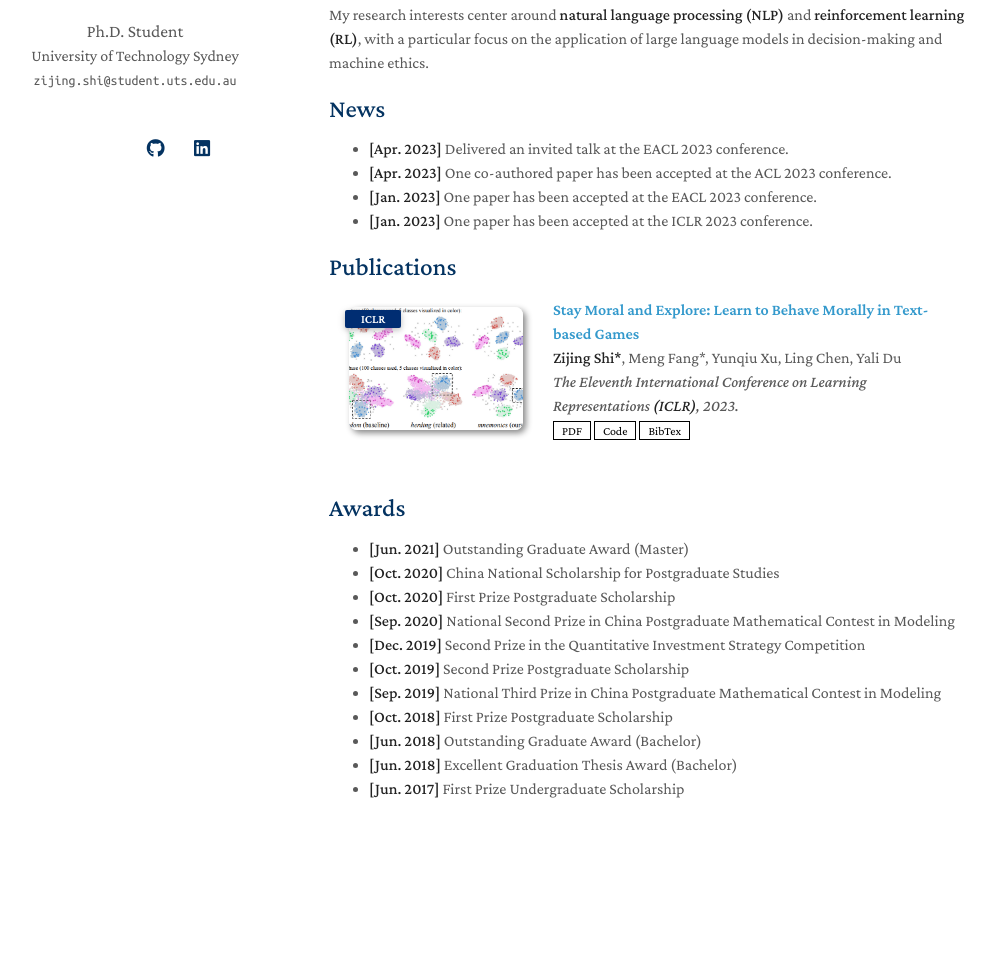
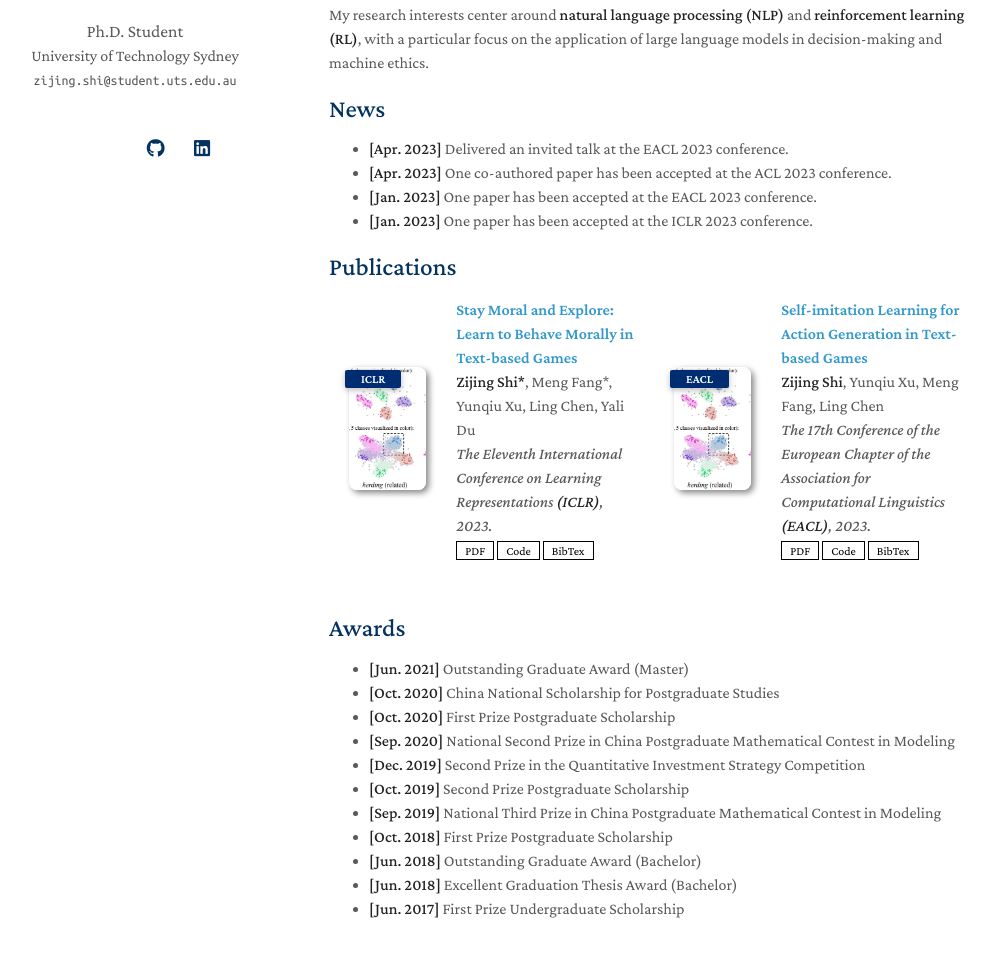
Before and after one commit to winni18/winni18.github.io, a Jekyll site: the page built from index.md, in a window 1280 px wide and 1237 px high. Shown: the part 222-1179 px from the top of the window, without its empty margins (141-1136 px from the left). Built offline with Jekyll 4.4.1, drawn with Linux system fonts in a browser that asks for light colours; nearby versions of some CDN libraries; a style sheet for code colours, icons or effects is not loaded; our own code applies the rules of GitHub Pages for plain Markdown files.

Commit message:
Update publications.md

```diff
--- a/_includes/publications.md
+++ b/_includes/publications.md
@@ -22,6 +22,28 @@
       <!-- <strong><i style="color:#e74d3c">Oral Presentation</i></strong> -->
     </div>
   </div>
+
+
+
+  <div class="col-sm-3 abbr" style="position: relative;padding-right: 15px;padding-left: 15px;">
+    <img src="assets/img/teaser_example.png" class="teaser img-fluid z-depth-1">
+    <abbr class="badge">EACL</abbr>
+  </div>
+
+  <div class="col-sm-9" style="position: relative;padding-right: 15px;padding-left: 20px;">
+    <div class="title"><a href="https://openreview.net/pdf?id=CtS2Rs_aYk">Self-imitation Learning for Action Generation in Text-based Games</a></div>
+    <div class="author"><strong>Zijing Shi</strong>, Yunqiu Xu, Meng Fang, Ling Chen</div>
+    <div class="periodical"><em>The 17th Conference of the European Chapter of the Association for Computational Linguistics <strong>(EACL)</strong>, 2023.</em></div>
+    <div class="links">
+      <a href="https://aclanthology.org/2023.eacl-main.50.pdf" class="btn btn-sm z-depth-0" role="button" target="_blank" style="font-size:12px;">PDF</a>
+      <a href="https://github.com/yaoyao-liu/mnemonics" class="btn btn-sm z-depth-0" role="button" target="_blank" style="font-size:12px;">Code</a>
+      <a href="https://dblp.uni-trier.de/rec/conf/cvpr/LiuSLSS20.html?view=bibtex" class="btn btn-sm z-depth-0" role="button" target="_blank" style="font-size:12px;">BibTex</a>
+      <!-- <strong><i style="color:#e74d3c">Oral Presentation</i></strong> -->
+    </div>
+  </div>
+
+
+
 </div>
 </li>
 
```
